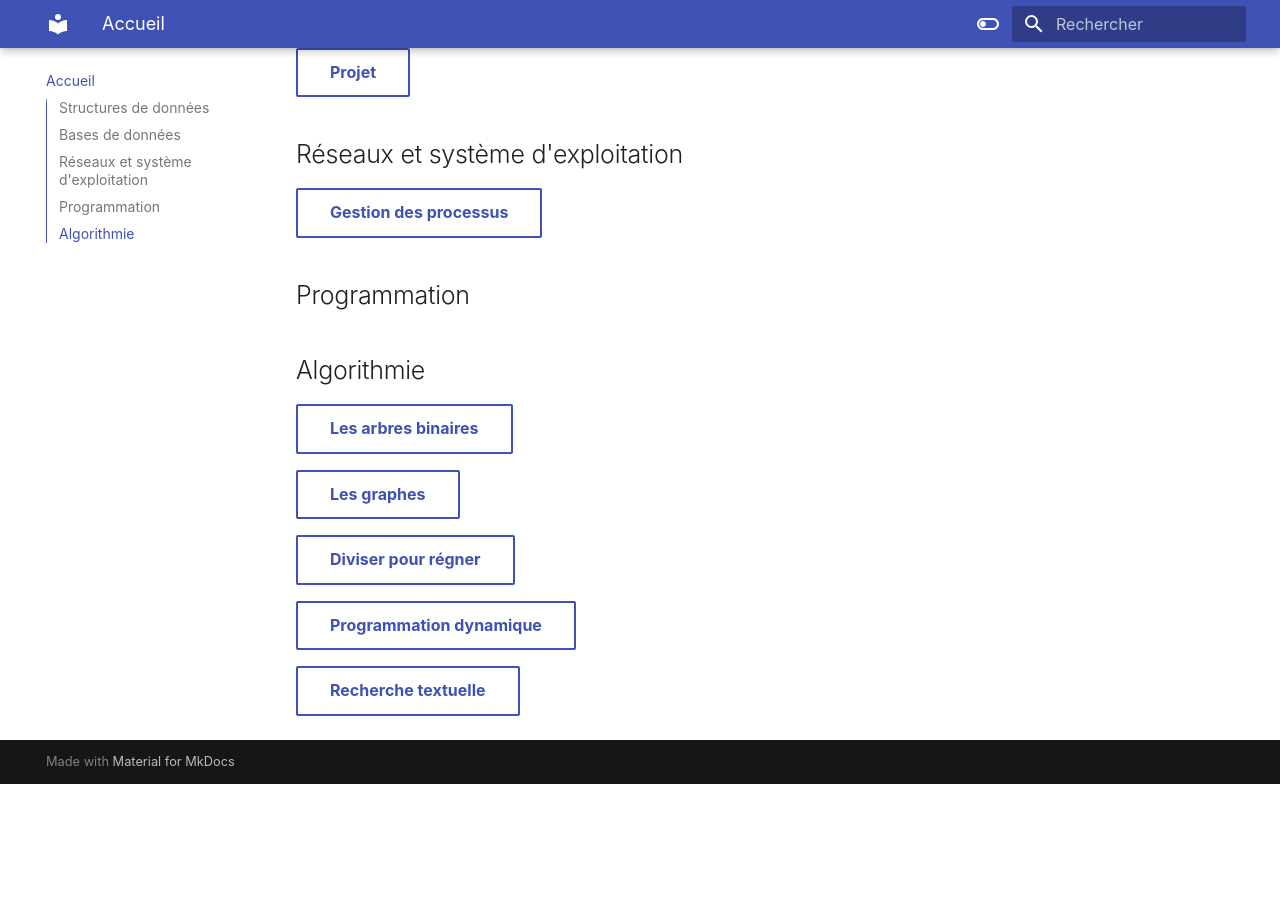
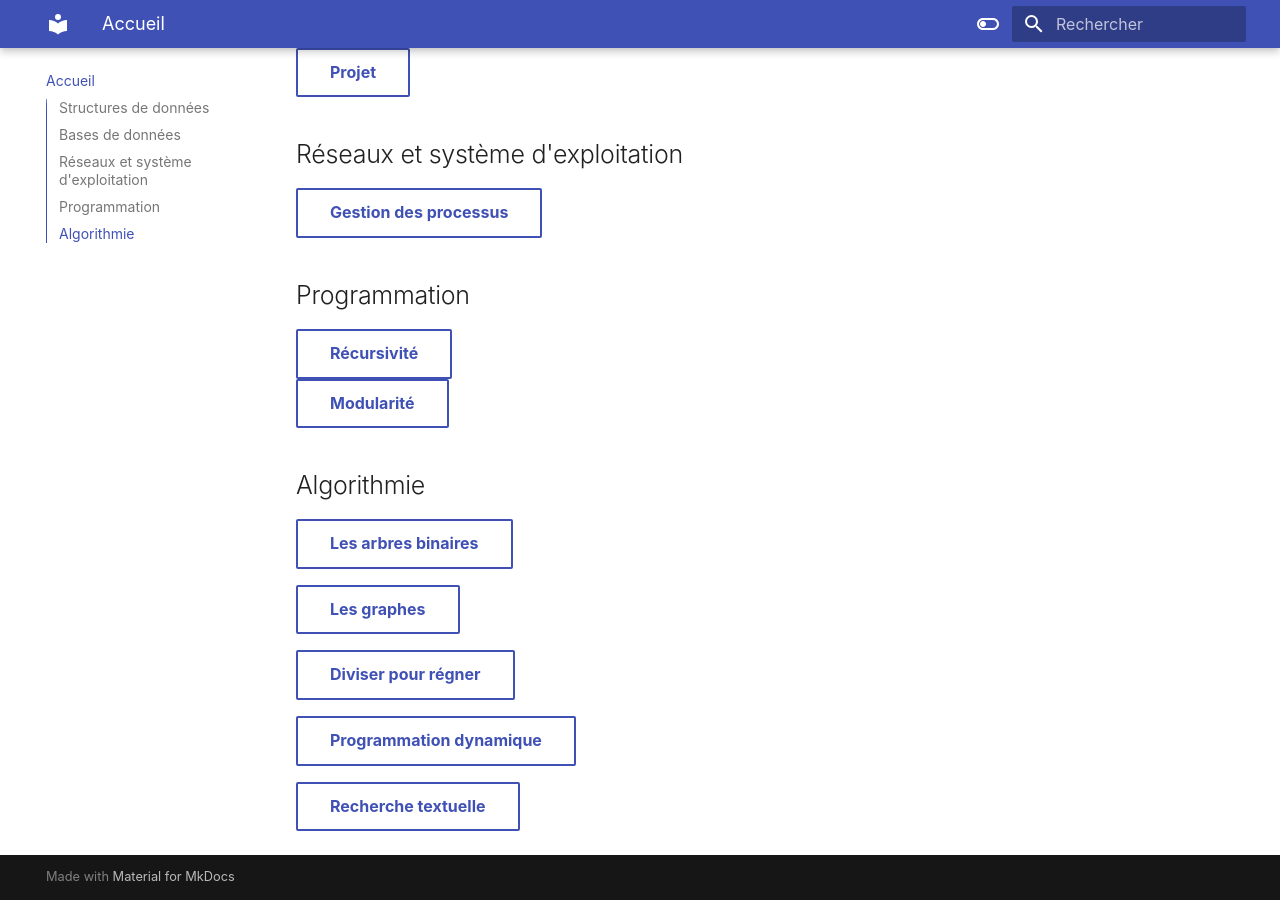
Before and after one commit to mbachelier1/site_TNSI, an MkDocs documentation site: the page built from docs/index.md, in a window 1280 px wide and 900 px high, scrolled down 765 px. Built offline with MkDocs 1.6.1 and Material for MkDocs 9.7.7, drawn with Linux system fonts in a browser that asks for light colours; before the commit the page ends 1549 px from its top, so only the background shows below that.

Commit message:
test changements

```diff
--- a/docs/index.md
+++ b/docs/index.md
@@ -26,7 +26,8 @@ Le programme est découpé en 5 parties :
 [Gestion des processus](archi/processuss.html){ .md-button}
 
 ##Programmation
-
+[Récursivité](Programmation/recursivite.html){ .md-button}
+[Modularité](Programmation/modularite.html){ .md-button}
 
 ##Algorithmie
 
```
